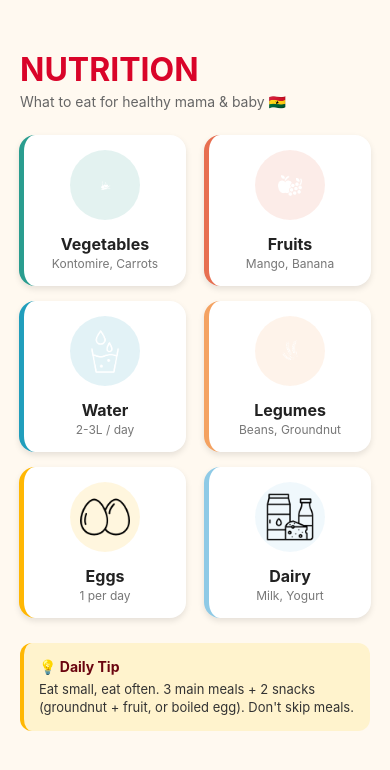
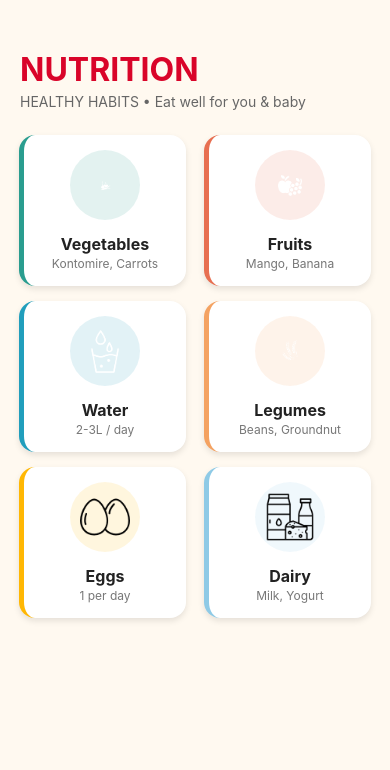
Before and after one commit to Philemon-Osae/healthyHabits, a React Native app: screen /Nutrition in a window 390 px wide. Shown: the top 770 px of the page. Built offline with nearby package versions, Linux system fonts and the light colour scheme.

Commit message:
Update nutrition.js

```diff
--- a/assets/components/nutrition.js
+++ b/assets/components/nutrition.js
@@ -3,7 +3,6 @@ import React from 'react'
 import styles from '../styles/nutritionStyles'
 
 export default function Nutrition({ navigation }) {
-
   const items = [
     { id: 'Vegetables', label: 'Vegetables', sub: 'Kontomire, Carrots', img: require('../images/vegetables.png'), color: '#2A9D8F' },
     { id: 'Fruits', label: 'Fruits', sub: 'Mango, Banana', img: require('../images/fruits.png'), color: '#E76F51' },
@@ -12,23 +11,16 @@ export default function Nutrition({ navigation }) {
     { id: 'Eggs', label: 'Eggs', sub: '1 per day', img: require('../images/eggss.png'), color: '#FFB703' },
     { id: 'Dairy', label: 'Dairy', sub: 'Milk, Yogurt', img: require('../images/dairy.png'), color: '#8ECAE6' },
   ]
-
   return (
     <View style={styles.container}>
       <View style={styles.header}>
         <Text style={styles.headerText}>NUTRITION</Text>
-        <Text style={styles.subHeader}>What to eat for healthy mama & baby 🇬🇭</Text>
+        <Text style={styles.subHeader}>HEALTHY HABITS • Eat well for you & baby</Text>
       </View>
-
       <ScrollView contentContainerStyle={styles.scrollContent} showsVerticalScrollIndicator={false}>
         <View style={styles.nutritionContainer}>
           {items.map((item) => (
-            <TouchableOpacity
-              key={item.id}
-              style={[styles.optionSelect, { borderLeftColor: item.color }]}
-              onPress={() => navigation.navigate(item.id)}
-              activeOpacity={0.8}
-            >
+            <TouchableOpacity key={item.id} style={[styles.optionSelect, { borderLeftColor: item.color }]} onPress={() => navigation.navigate(item.id)} activeOpacity={0.8}>
               <View style={[styles.iconCircle, { backgroundColor: item.color + '20' }]}>
                 <Image source={item.img} style={styles.optionLogo} resizeMode="contain" />
               </View>
@@ -37,11 +29,6 @@ export default function Nutrition({ navigation }) {
             </TouchableOpacity>
           ))}
         </View>
-
-        <View style={styles.tipCard}>
-          <Text style={styles.tipTitle}>💡 Daily Tip</Text>
-          <Text style={styles.tipText}>Eat small, eat often. 3 main meals + 2 snacks (groundnut + fruit, or boiled egg). Don't skip meals.</Text>
-        </View>
       </ScrollView>
     </View>
   )
```
